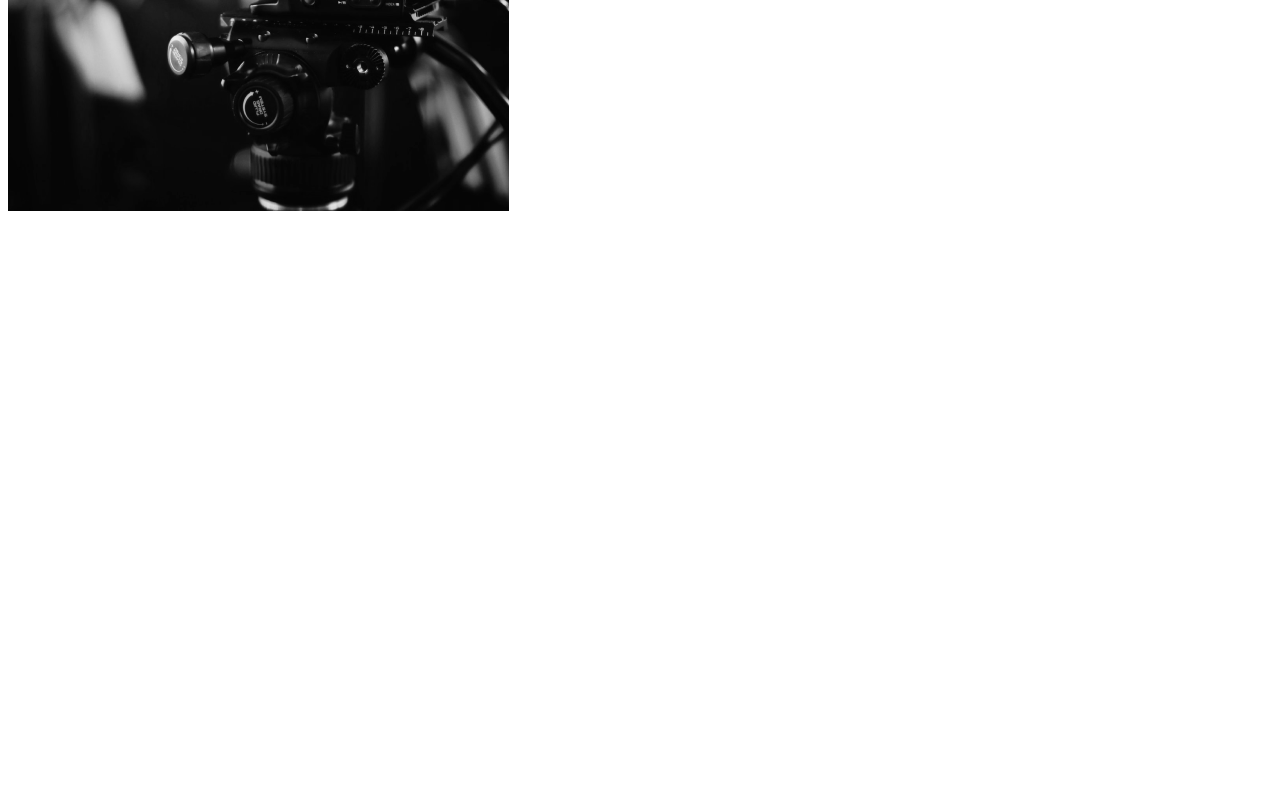
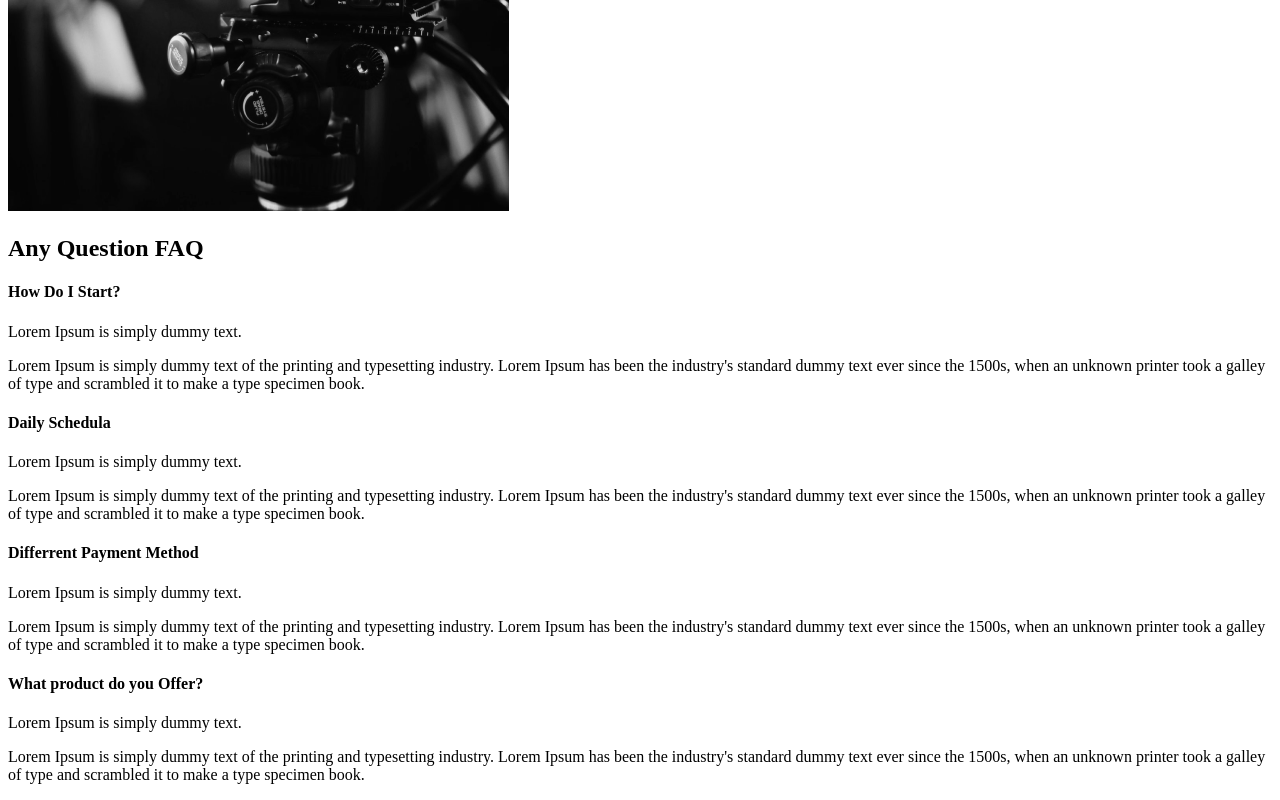
Before and after one commit to mknumberone/the-creative-rect-course-capture, a React (Create React App) app: page / in a window 1280 px wide. Shown: the part 2171-2971 px from the top of the page. Before the commit the page ends 2394 px from the top, so only its background shows below. Built offline with nearby package versions, Linux system fonts and the light colour scheme.

Commit message:
3.FaqSection

```diff
--- /dev/null
+++ b/src/components/FaqSection.js
@@ -0,0 +1,59 @@
+import React from 'react';
+
+const FaqSection = () => {
+    return (
+        <div className="faq">
+            <h2>Any Question <span>FAQ</span></h2>
+            <div className="question">
+                <h4>How Do I Start?</h4>
+                <div className="answer">
+                    <p>Lorem Ipsum is simply dummy text.</p>
+                    <p>
+                        Lorem Ipsum is simply dummy text of the printing and typesetting industry.
+                        Lorem Ipsum has been the industry's standard dummy text ever since the
+                        1500s, when an unknown printer took a galley of type and scrambled it to
+                        make a type specimen book.
+                    </p>
+                </div>
+            </div>
+            <div className="question">
+                <h4>Daily Schedula</h4>
+                <div className="answer">
+                    <p>Lorem Ipsum is simply dummy text.</p>
+                    <p>
+                        Lorem Ipsum is simply dummy text of the printing and typesetting industry.
+                        Lorem Ipsum has been the industry's standard dummy text ever since the
+                        1500s, when an unknown printer took a galley of type and scrambled it to
+                        make a type specimen book.
+                    </p>
+                </div>
+            </div>
+            <div className="question">
+                <h4>Differrent Payment Method</h4>
+                <div className="answer">
+                    <p>Lorem Ipsum is simply dummy text.</p>
+                    <p>
+                        Lorem Ipsum is simply dummy text of the printing and typesetting industry.
+                        Lorem Ipsum has been the industry's standard dummy text ever since the
+                        1500s, when an unknown printer took a galley of type and scrambled it to
+                        make a type specimen book.
+                    </p>
+                </div>
+            </div>
+            <div className="question">
+                <h4>What product do you Offer?</h4>
+                <div className="answer">
+                    <p>Lorem Ipsum is simply dummy text.</p>
+                    <p>
+                        Lorem Ipsum is simply dummy text of the printing and typesetting industry.
+                        Lorem Ipsum has been the industry's standard dummy text ever since the
+                        1500s, when an unknown printer took a galley of type and scrambled it to
+                        make a type specimen book.
+                    </p>
+                </div>
+            </div>
+        </div>
+    )
+}
+
+export default FaqSection
--- a/src/pages/AboutUS.js
+++ b/src/pages/AboutUS.js
@@ -2,11 +2,13 @@ import React from 'react';
 //Page component
 import AboutSection from '../components/AboutSection'
 import SevicesSection from '../components/ServicesSection'
+import FaqSection from '../components/FaqSection'
 const AboutUS = () => {
     return (
         <>
             <AboutSection />
             <SevicesSection />
+            <FaqSection/>
         </>
     )
 }
```
